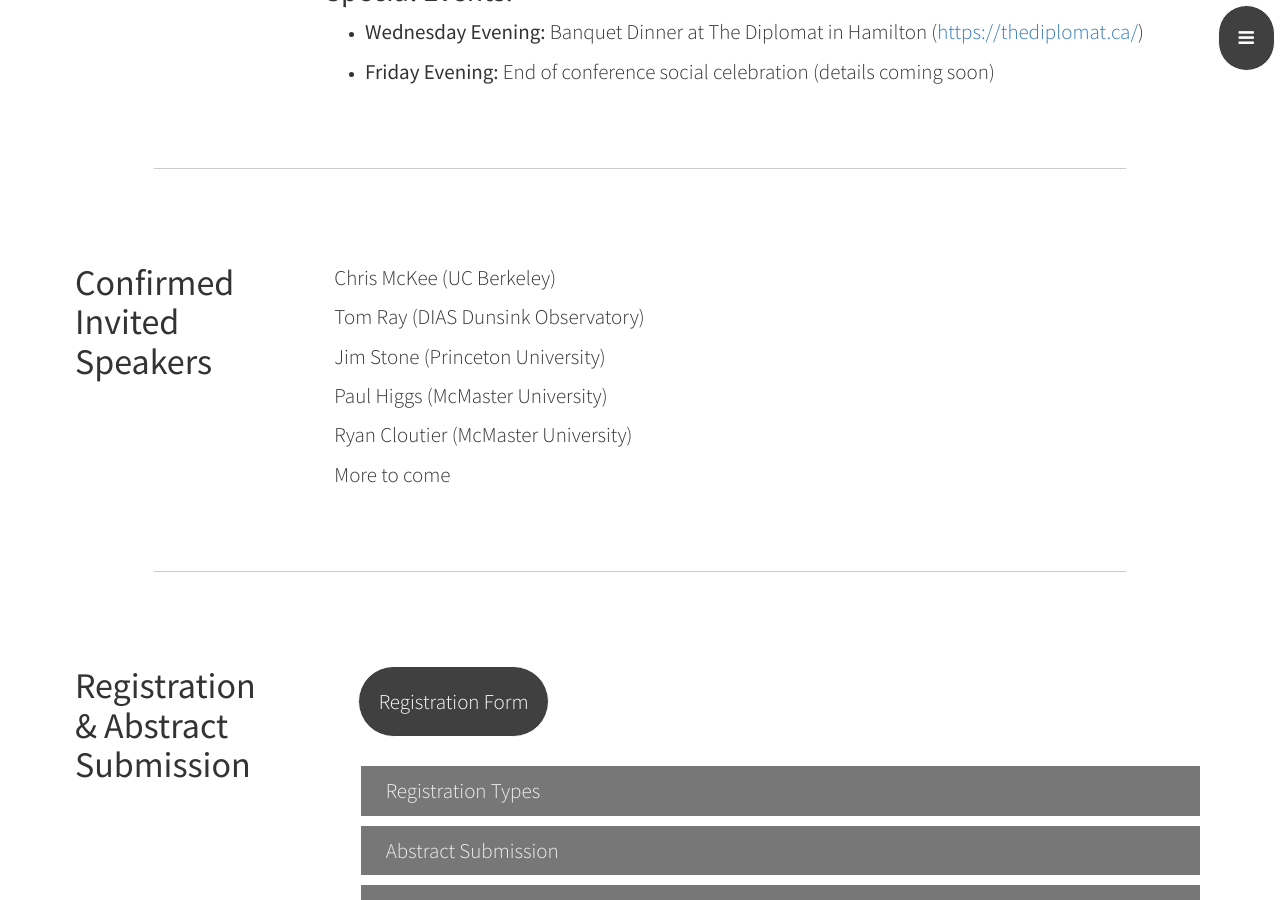
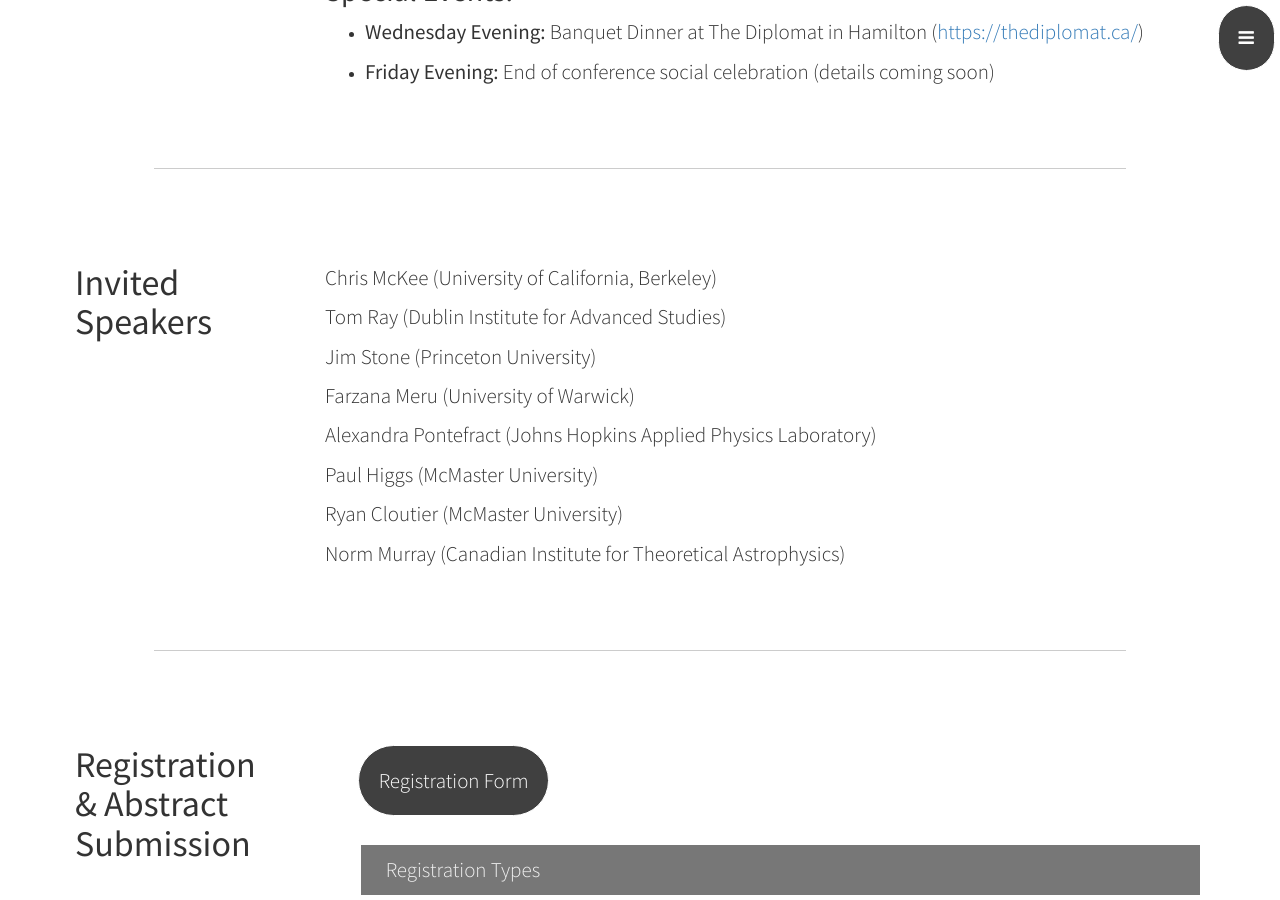
Before and after one commit to ralposium2025/ralposium2025.github.io, a Jekyll site: the page built from index.html, in a window 1280 px wide and 900 px high, scrolled down 2622 px. Built offline with Jekyll 4.4.1, drawn with Linux system fonts in a browser that asks for light colours.

Commit message:
Updating invited speakers

```diff
--- a/_includes/invited-speakers.html
+++ b/_includes/invited-speakers.html
@@ -6,16 +6,19 @@
     <div class="section">
       <div class="row">
         <div class="title">
-          <h1>Confirmed Invited Speakers</h1>
+          <h1>Invited Speakers</h1>
         </div>
         <div class="content">
           <ul class="list-unstyled">
-            <li><p class="lead" style="margin-top: 20px;">Chris McKee (UC Berkeley)</p></li>
-            <li><p class="lead">Tom Ray (DIAS Dunsink Observatory)</p></li>
+            <li><p class="lead" style="margin-top: 20px;">Chris McKee (University of California, Berkeley)</p></li>
+            <li><p class="lead">Tom Ray (Dublin Institute for Advanced Studies)</p></li>
             <li><p class="lead">Jim Stone (Princeton University)</p></li>
+            <li><p class="lead">Farzana Meru (University of Warwick)</p></li>
+            <li><p class="lead">Alexandra Pontefract (Johns Hopkins Applied Physics Laboratory)</p></li>
             <li><p class="lead">Paul Higgs (McMaster University)</p></li>
             <li><p class="lead">Ryan Cloutier (McMaster University)</p></li>
-            <li><p class="lead">More to come</p></li>
+            <li><p class="lead">Norm Murray (Canadian Institute for Theoretical Astrophysics)</p></li>
+            <!-- <li><p class="lead">More to come</p></li> -->
           </ul>
         </div>
 
```
Also changed, not shown: 1 other file.
